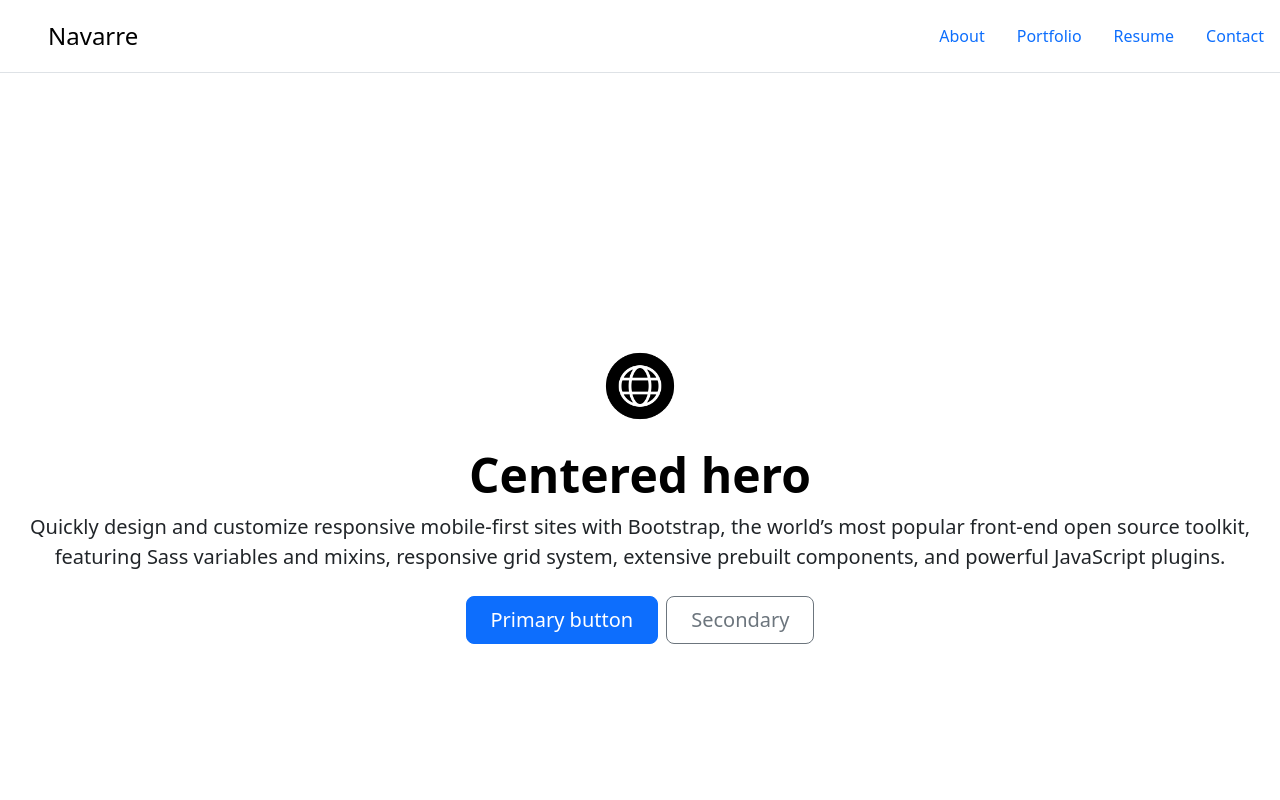
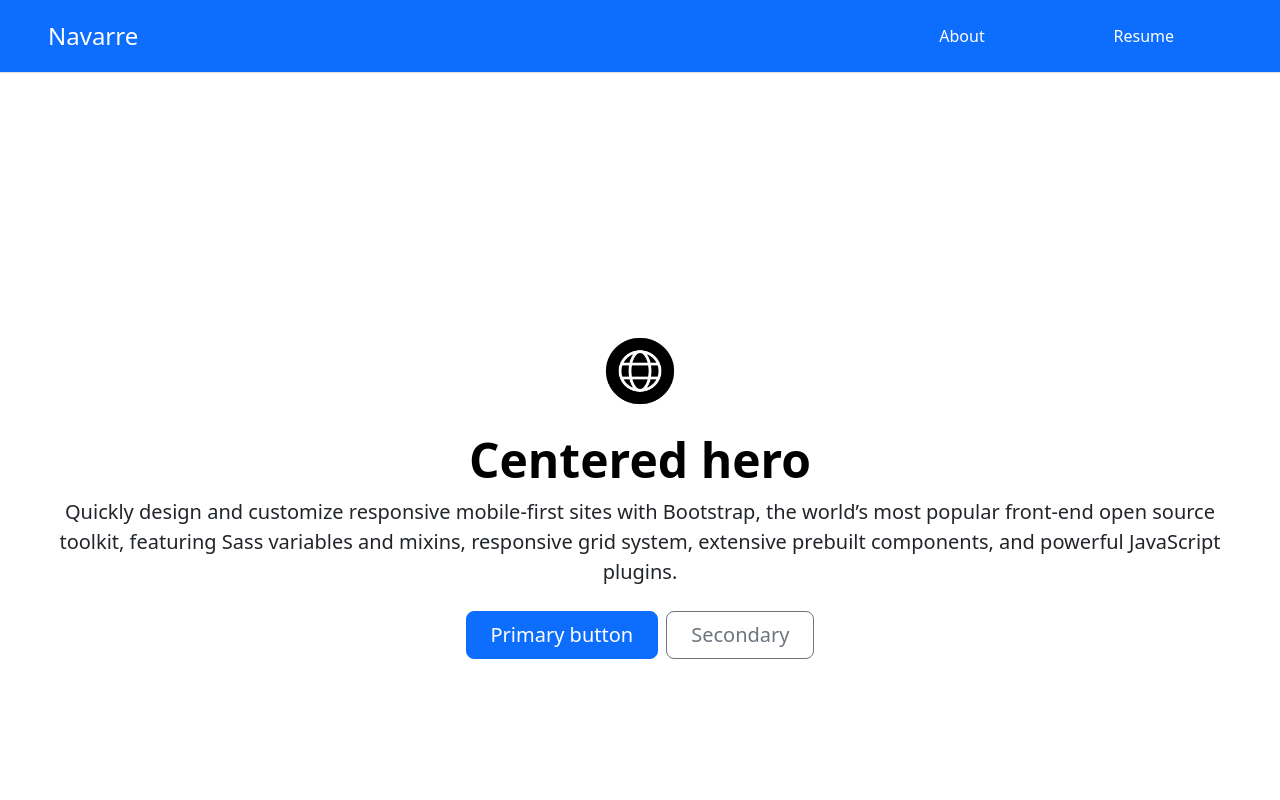
Before and after one commit to One4TheNation/ReactProj, a React (Vite) app: page / in a window 1280 px wide. Shown: the top 800 px of the page. Built offline with nearby package versions, Linux system fonts and the light colour scheme.

Commit message:
updated header and main

```diff
--- a/src/components/Header.jsx
+++ b/src/components/Header.jsx
@@ -5,10 +5,11 @@ function Header() {
   const currentPage = useLocation().pathname;
 
   return (
-    <header className="header header-expand-xl d-flex flex-wrap justify-content-center py-3 mb-4 border-bottom">
+    <container>
+      <header className="header header-expand-lg d-flex flex-wrap justify-content-center py-3 mb-4 border-bottom bg-primary">
         <Link
           to="/"
-        className="d-flex align-items-center mb-3 mb-md-0 me-md-auto link-body-emphasis text-decoration-none"
+          className="d-flex align-items-center mb-3 mb-md-0 me-md-auto link-body-emphasis text-decoration-none text-white"
         >
           <svg className="bi me-2" width="40" height="32">
             <use xlink:href="#smile"></use>
@@ -18,7 +19,7 @@ function Header() {
 
         <ul className="nav nav-pills">
           <li className="nav-item">
-          <Link to="/about" className="nav-link">
+            <Link to="/about" className="nav-link text-white">
               About
             </Link>
           </li>
@@ -28,7 +29,7 @@ function Header() {
             </a>
           </li>
           <li className="nav-item">
-          <Link to="/resume" className="nav-link">
+            <Link to="/resume" className="nav-link text-white">
               Resume
             </Link>
           </li>
@@ -39,6 +40,7 @@ function Header() {
           </li>
         </ul>
       </header>
+    </container>
   );
 }
 
--- a/src/pages/MainPage.jsx
+++ b/src/pages/MainPage.jsx
@@ -6,7 +6,7 @@ console.log(logo);
 function MainPage(props) {
   return (
     <main className="container-fluid text-center vh-100 d-flex flex-column align-items-center justify-content-center">
-      <div className="flex items-center justify-center w-screen h-screen py-auto my-auto">
+      <div className="flex p-4 items-center justify-center w-screen h-screen py-auto my-auto">
         <img
           className="d-block mx-auto mb-4"
           src={logo}
```
Lines whose indentation alone changed are shown as unchanged.
